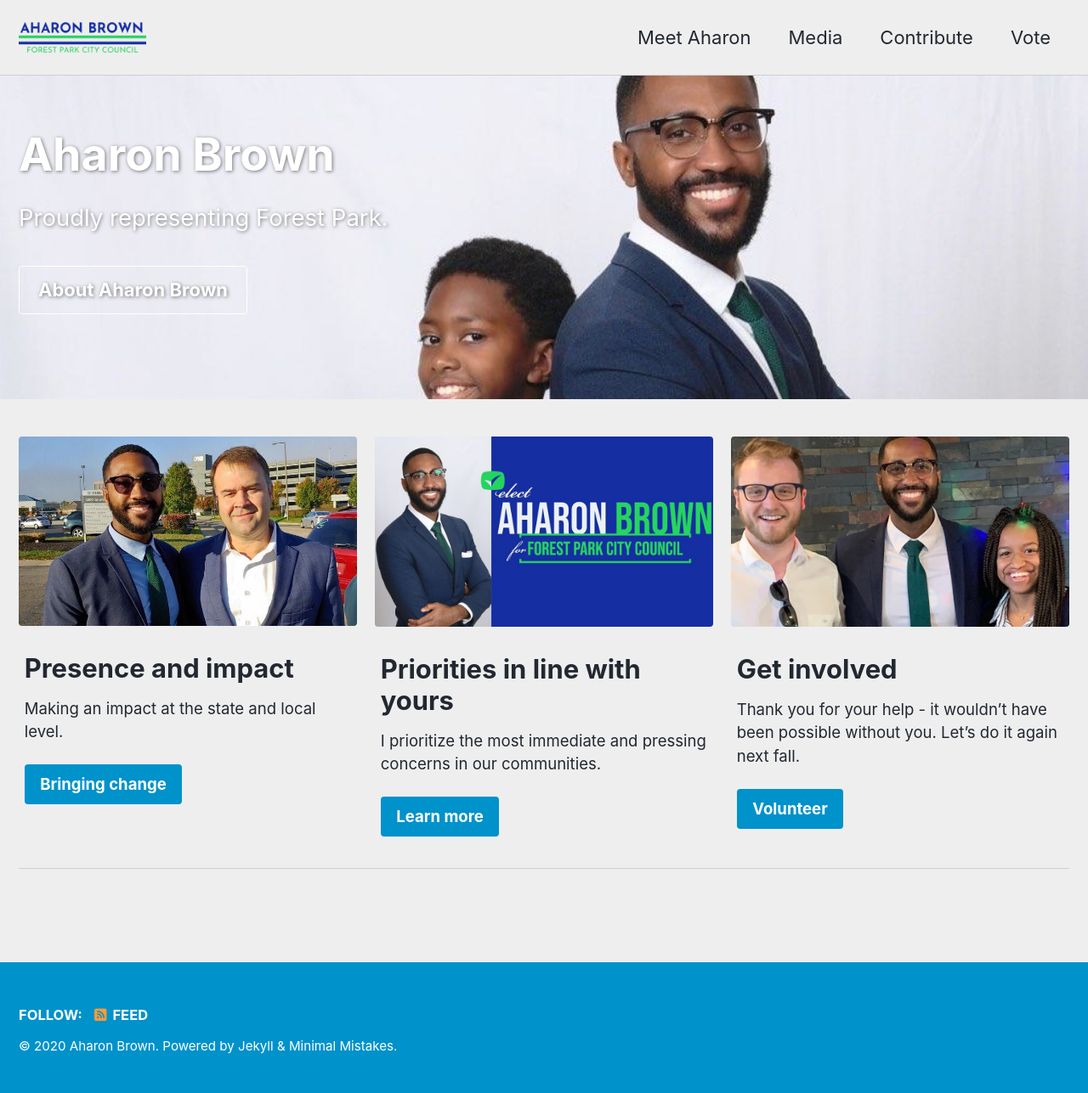
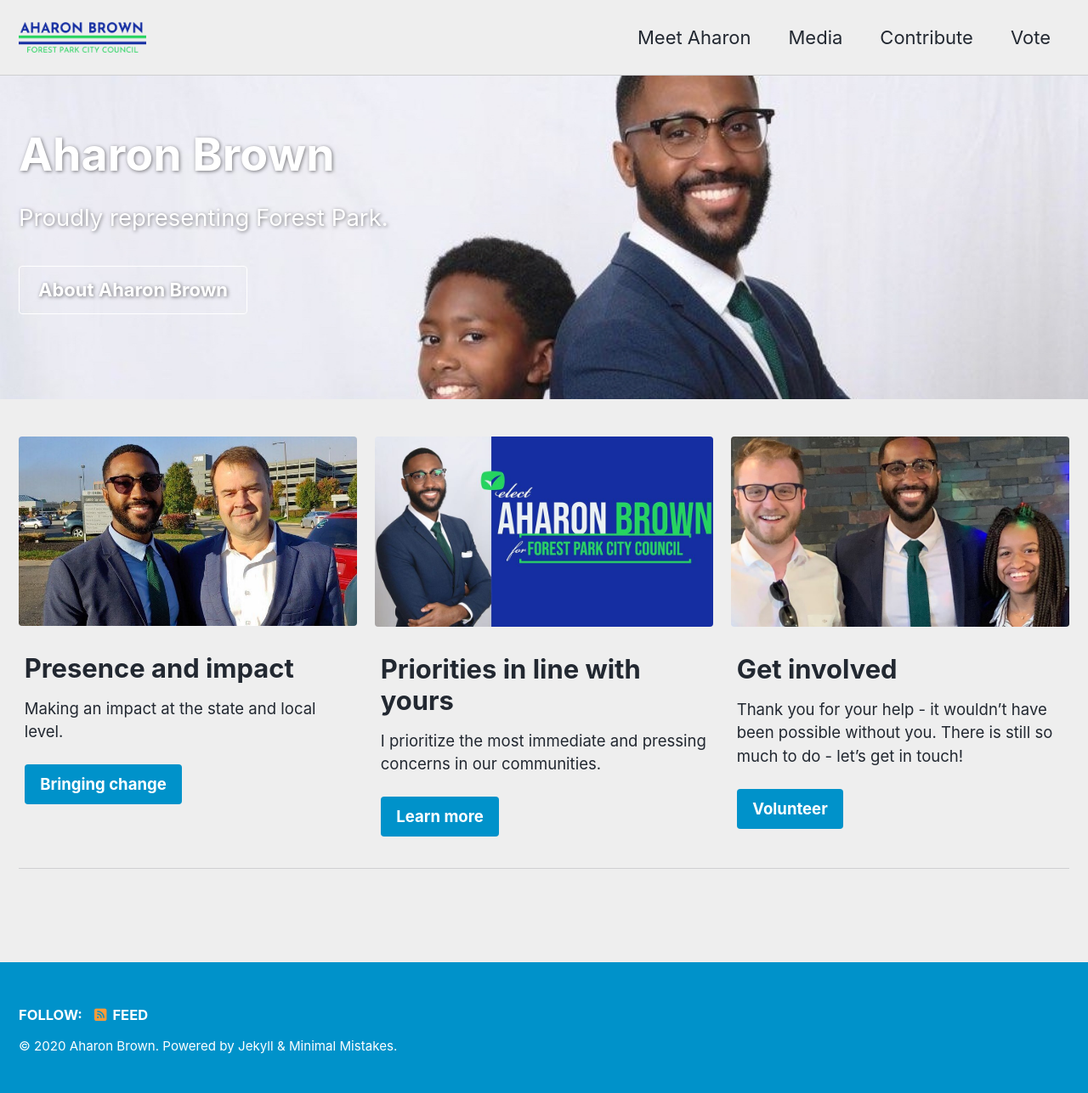
Before and after one commit to aharonbrownforestpark/aharonbrownforestpark.github.io, a Jekyll site: the page built from _pages/home.md, in a window 1280 px wide. Shown: the whole page at 85% size. Built offline with Jekyll 4.4.1, drawn with Linux system fonts in a browser that asks for light colours; cached includes are drawn as plain includes; nearby versions of some CDN libraries.

```diff
--- a/_pages/home.md
+++ b/_pages/home.md
@@ -26,8 +26,8 @@ feature_row:
   - image_path: /assets/images/AharonBrownTwipu.jpg
     alt: "100% free"
     title: "Get involved"
-    excerpt: "Thank you for your help - it wouldn't have been possible without you. Let's do it again next fall."
-    url: "/docs/license/"
+    excerpt: "Thank you for your help - it wouldn't have been possible without you. There is still so much to do - let's get in touch!"
+    url: "mailto:volunteer@aharonbrown.com?subject=Volunteering"
     btn_class: "btn--primary"
     btn_label: "Volunteer"
 ---
```
